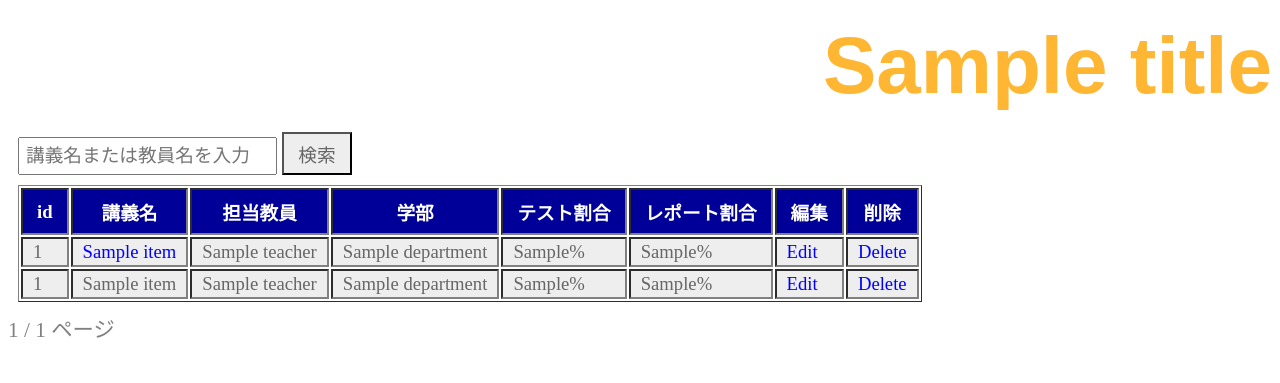
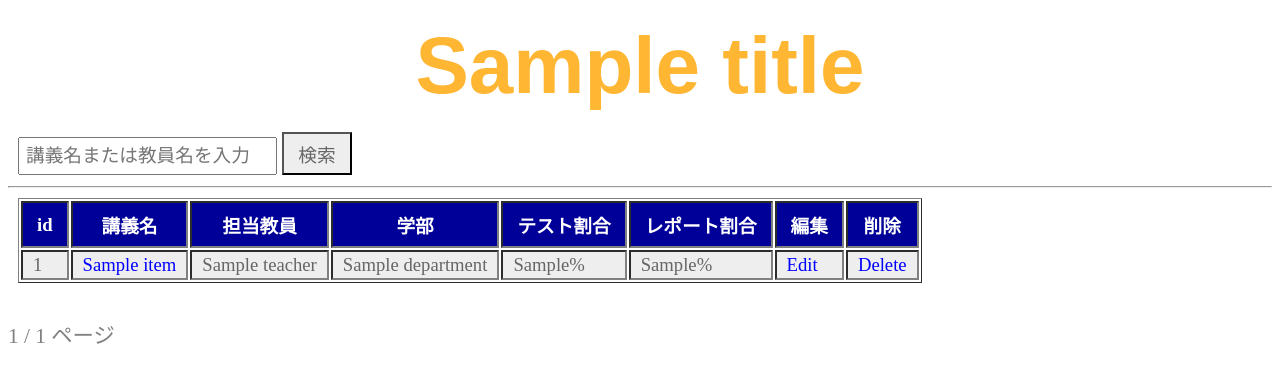
Before and after one commit to mazikaru492/djang_app, a Django app: template django_skills_test/syllabus/templates/syllabus/index.html in a window 1280 px wide. Shown: the top 383 px of the page. Run offline with Django 4.2, Linux system fonts and the light colour scheme; the template is opened without the code that fills it: most values are stand-ins (such as "Sample title", 1, 10 or a date in 2020).

Commit message:
ページネーション機能の修正。今は要件10

```diff
--- a/django_skills_test/syllabus/static/syllabus/css/style.css
+++ b/django_skills_test/syllabus/static/syllabus/css/style.css
@@ -29,7 +29,7 @@ h1{
     font-size: 60pt;
     margin-top: 20px;
     margin-bottom: 0px;
-    text-align: right;
+    text-align: center;
 }
 
 p {
--- a/django_skills_test/syllabus/templates/syllabus/index.html
+++ b/django_skills_test/syllabus/templates/syllabus/index.html
@@ -3,18 +3,23 @@
 <html lang="ja">
   <head>
     <meta charset="utf-8">
-    <title>{{title}}</title>
+    <title>{{ title }}</title>
     <link rel="stylesheet" type="text/css"
         href="{% static 'syllabus/css/style.css' %}" />
   </head>
   <body>
-    <h1>{{title}}</h1>
-    <p>{{message|safe}}</p>
+    <h1>{{ title }}</h1>
+    <p>{{ message|safe }}</p>
 
+    <!-- あいまい検索フォーム（要件9） -->
     <form action="{% url 'syllabus:index' %}" method="get">
       <input type="text" name="keyword" value="{{ keyword }}" placeholder="講義名または教員名を入力">
       <input type="submit" value="検索">
     </form>
+
+    <hr>
+
+    <!-- 講義一覧テーブル（要件7 & 要件10） -->
     <table border="1">
       <tr>
         <th>id</th>
@@ -27,30 +32,14 @@
         <th>削除</th>
       </tr>
       {% for item in page_obj %}
-
-
-<tr>
-    <td>{{ item.id }}</td>
-    <!-- 講義名に詳細画面へのリンクを設置 -->
+      <tr>
+        <td>{{ item.id }}</td>
+        <!-- 講義名をクリックすると詳細画面へ遷移（要件10） -->
         <td><a href="{% url 'syllabus:detail' item.id %}">{{ item.title }}</a></td>
         <td>{{ item.teacher }}</td>
         <td>{{ item.department.name }}</td>
         <td>{{ item.exam_ratio }}%</td>
         <td>{{ item.report_ratio }}%</td>
-        <td><a href="#">Edit</a></td>
-        <td><a href="#">Delete</a></td>
-</tr>
-{% endfor %}
-
-
-      {% for item in page_obj %}
-      <tr>
-        <td>{{item.id}}</td>
-        <td>{{item.title}}</td>
-        <td>{{item.teacher}}</td>
-        <td>{{item.department.name}}</td>
-        <td>{{item.exam_ratio}}%</td>
-        <td>{{item.report_ratio}}%</td>
         <td><a href="#">Edit</a></td>
         <td><a href="#">Delete</a></td>
       </tr>
@@ -60,12 +49,18 @@
       </tr>
       {% endfor %}
     </table>
+
+    <br>
+
+    <!-- ページネーション（要件8） -->
     <div>
       {% if page_obj.has_previous %}
         <a href="?page=1&keyword={{ keyword }}">&laquo; 最初</a>
         <a href="?page={{ page_obj.previous_page_number }}&keyword={{ keyword }}">前へ</a>
       {% endif %}
+
       <span>{{ page_obj.number }} / {{ page_obj.paginator.num_pages }} ページ</span>
+
       {% if page_obj.has_next %}
         <a href="?page={{ page_obj.next_page_number }}&keyword={{ keyword }}">次へ</a>
         <a href="?page={{ page_obj.paginator.num_pages }}&keyword={{ keyword }}">最後 &raquo;</a>
--- a/django_skills_test/syllabus/views.py
+++ b/django_skills_test/syllabus/views.py
@@ -5,7 +5,6 @@ from .models import Course
 
 def index(request):
     keyword = request.GET.get('keyword', '')
-
     if keyword:
         course_list = Course.objects.filter(
             Q(title__icontains=keyword) | Q(teacher__icontains=keyword)
@@ -28,10 +27,8 @@ def index(request):
 
 def detail(request, id):
     course = get_object_or_404(Course, id=id)
-
     context = {
         'title': '講義詳細（シラバス）',
         'course': course,
     }
-
     return render(request, 'syllabus/detail.html', context)
```
Also changed, not shown: django_skills_test/db.sqlite3.
